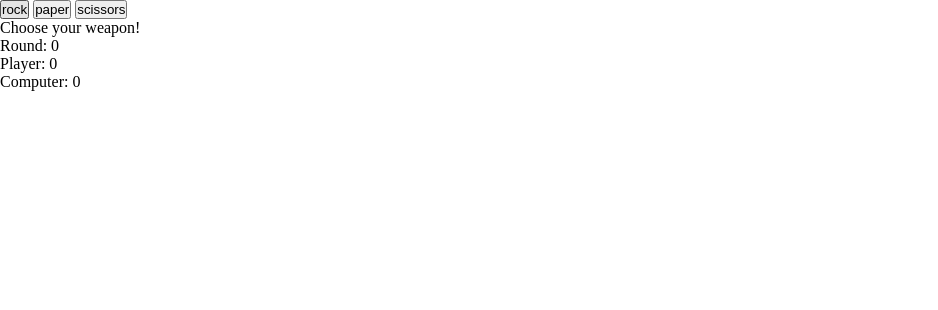
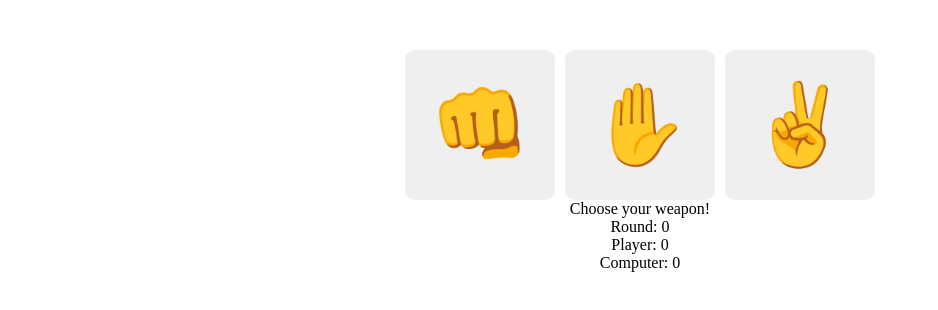
Before and after one commit to tyler-lutz/rock-paper-scissors, a plain HTML site: page index.html in a window 1280 px wide. Shown: the whole page, without its empty margins (0-938 px from the left). Drawn offline with Linux system fonts and the light colour scheme.

Commit message:
Change style of buttons

```diff
--- a/index.html
+++ b/index.html
@@ -13,9 +13,9 @@
 <body>
     <div class="main">
         <div class="choices">
-            <button class="btn rock-btn">rock</button>
-            <button class="btn paper-btn">paper</button>
-            <button class="btn scissors-btn">scissors</button>
+            <button class="btn rock-btn">👊</button>
+            <button class="btn paper-btn">✋</button>
+            <button class="btn scissors-btn">✌</button>
         </div>
         <div class="results">Choose your weapon!</div>
         <div class="round">Round: 0</div>
--- a/styles.css
+++ b/styles.css
@@ -2,3 +2,28 @@
     padding: 0;
     margin: 0;
 }
+
+button {
+    border: none;
+    cursor: pointer;
+    outline: none;
+}
+
+.main {
+    margin-top: 50px;
+    text-align: center;
+}
+
+.choices {
+    display: flex;
+    align-items: center;
+    justify-content: center;
+    gap: 10px;
+}
+
+.btn {
+    border-radius: 10px;
+    height: 150px;
+    width: 150px;
+    font-size: 80px;
+}
```
